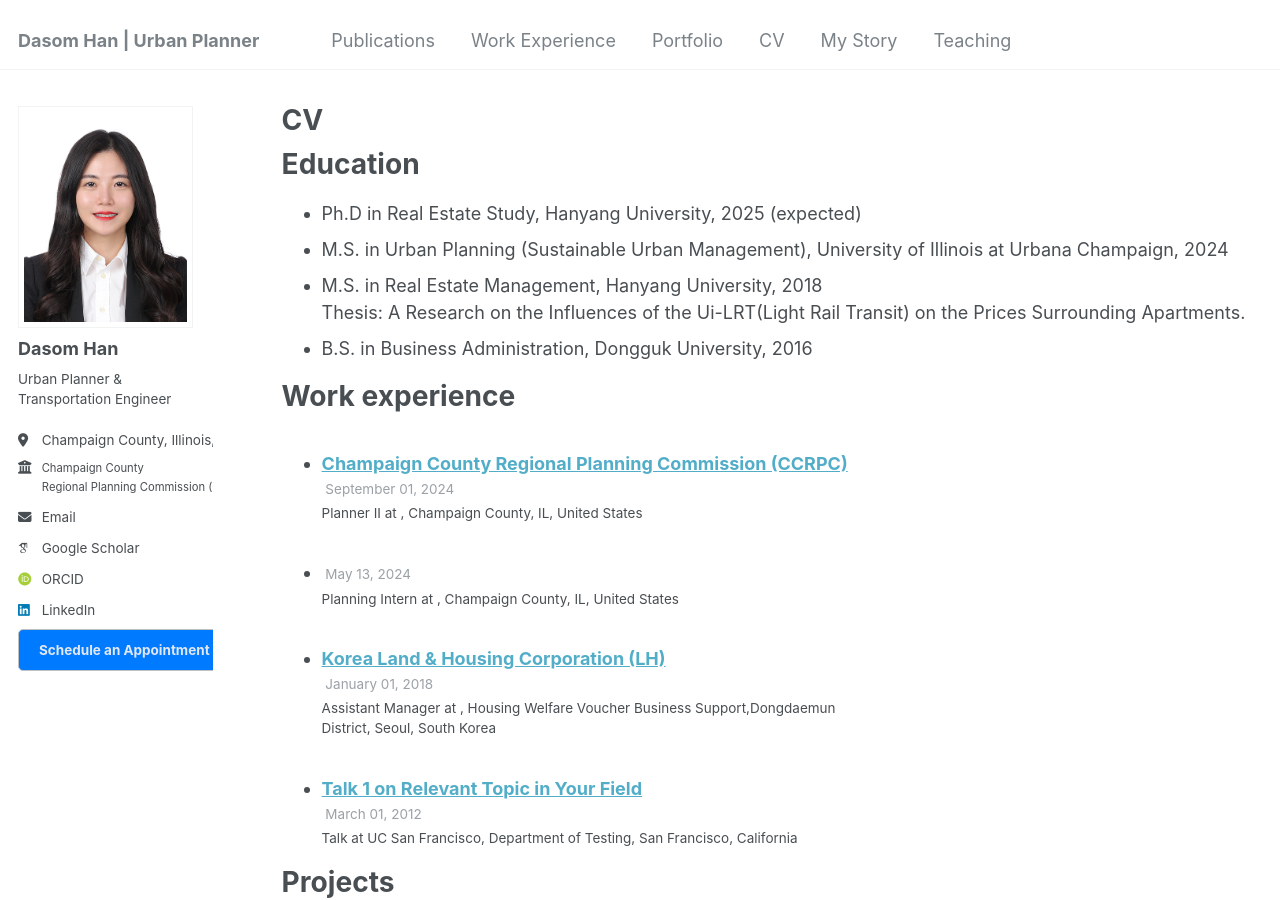
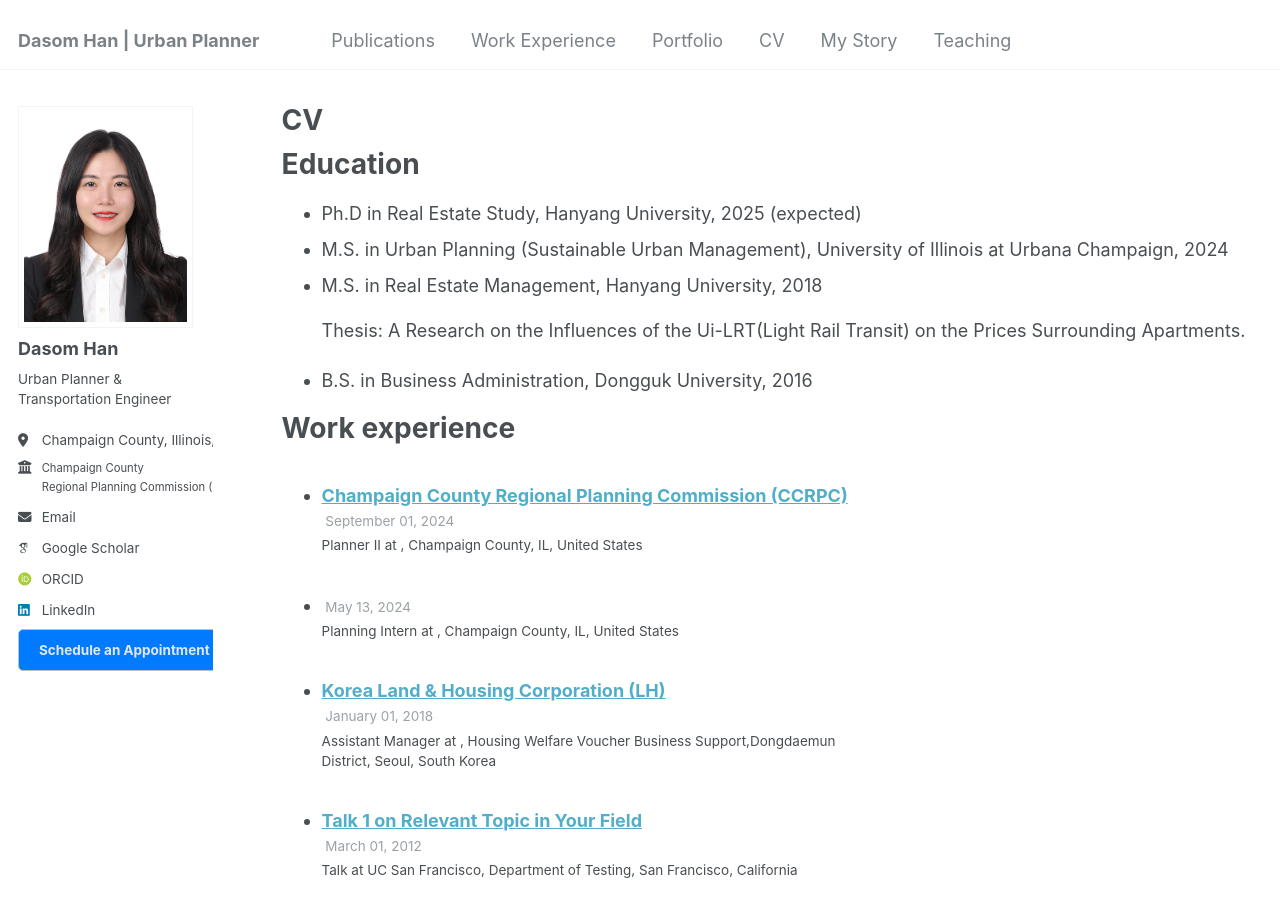
Before and after one commit to dasomh/dasomh.github.io, a Jekyll site: the page built from _pages/cv.md, in a window 1280 px wide and 900 px high. Built offline with Jekyll 4.4.1, drawn with Linux system fonts in a browser that asks for light colours; some web fonts are replaced.

Commit message:
Update cv.md

```diff
--- a/_pages/cv.md
+++ b/_pages/cv.md
@@ -14,7 +14,7 @@ Education
 * Ph.D in Real Estate Study, Hanyang University, 2025 (expected)
 * M.S. in Urban Planning (Sustainable Urban Management), University of Illinois at Urbana Champaign, 2024
 * M.S. in Real Estate Management, Hanyang University, 2018
-  <br>Thesis: A Research on the Influences of the Ui-LRT(Light Rail Transit) on the Prices Surrounding Apartments.
+  <p>Thesis: A Research on the Influences of the Ui-LRT(Light Rail Transit) on the Prices Surrounding Apartments.</p>
 * B.S. in Business Administration, Dongguk University, 2016
 
 Work experience
```
